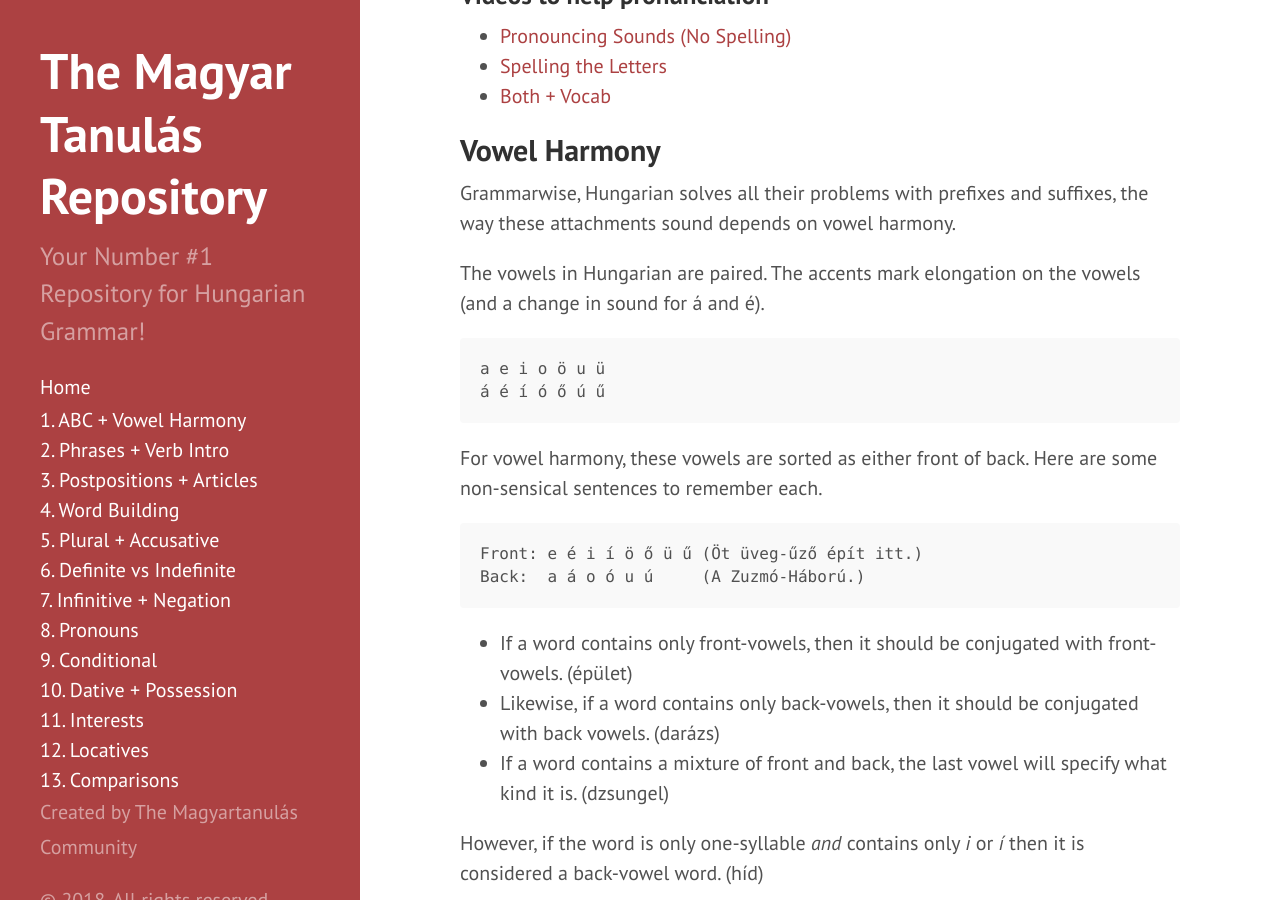
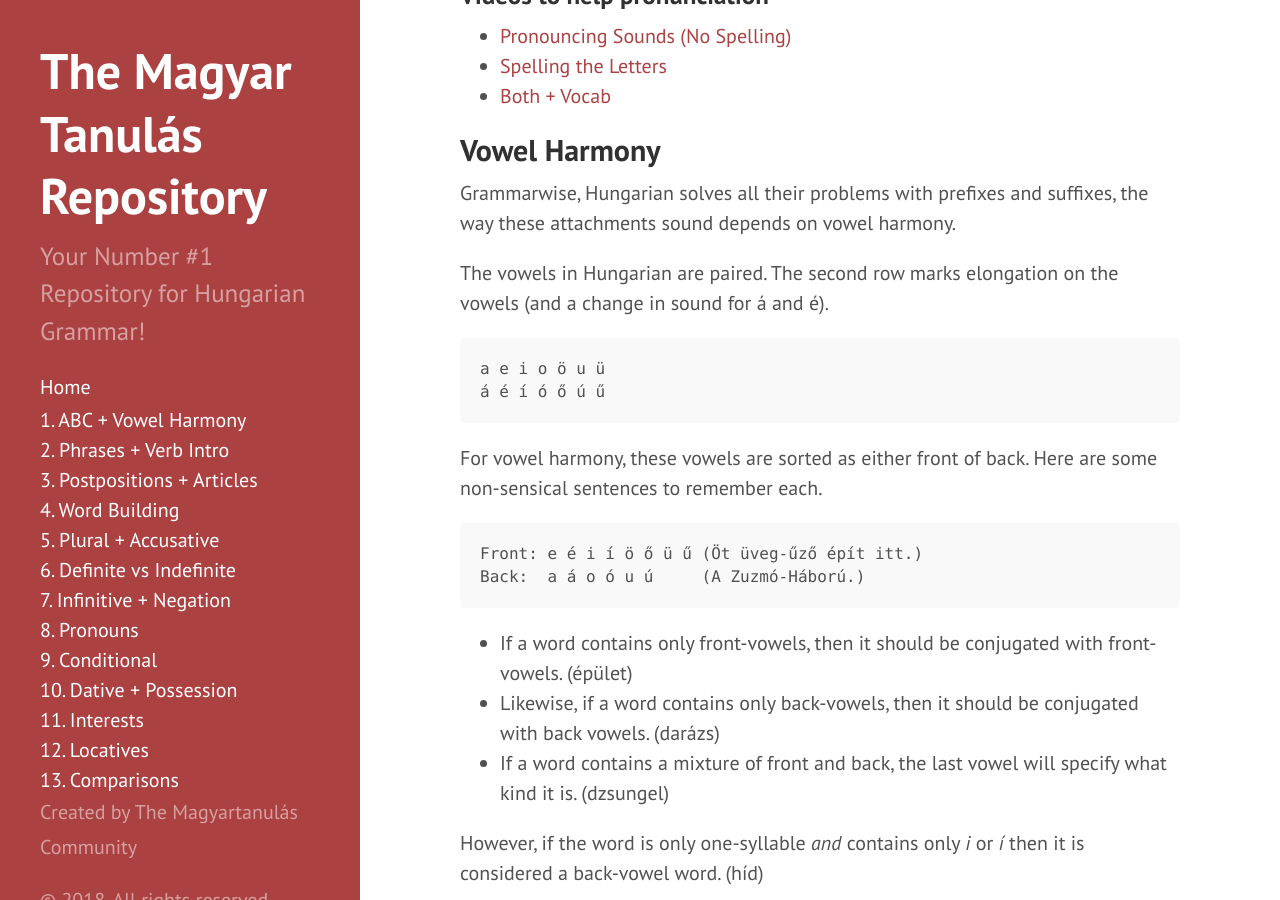
Before and after one commit to Magyartanulas/magyartanulas.github.io, a Jekyll site: the page built from alphabet_vowel-harmony.md, in a window 1280 px wide and 900 px high, scrolled down 1281 px. Built offline with Jekyll 4.4.1, drawn with Linux system fonts in a browser that asks for light colours; Markdown is read by kramdown in place of the engine named in the settings.

Commit message:
Update alphabet_vowel-harmony.md

````diff
--- a/alphabet_vowel-harmony.md
+++ b/alphabet_vowel-harmony.md
@@ -52,7 +52,7 @@ When some consonants are combined, the pronunciation changes slightly. Try to re
 
 Grammarwise, Hungarian solves all their problems with prefixes and suffixes, the way these attachments sound depends on vowel harmony.
 
-The vowels in Hungarian are paired. The accents mark elongation on the vowels (and a change in sound for á and é).
+The vowels in Hungarian are paired. The second row marks elongation on the vowels (and a change in sound for á and é).
 ```
 a e i o ö u ü
 á é í ó ő ú ű
````
